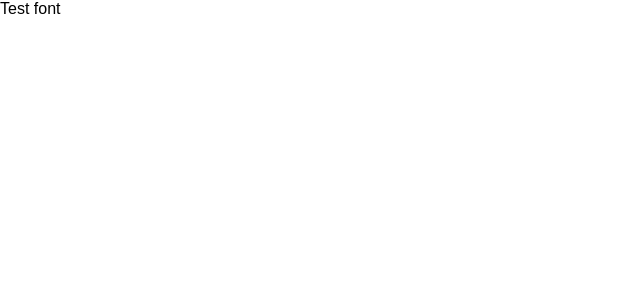
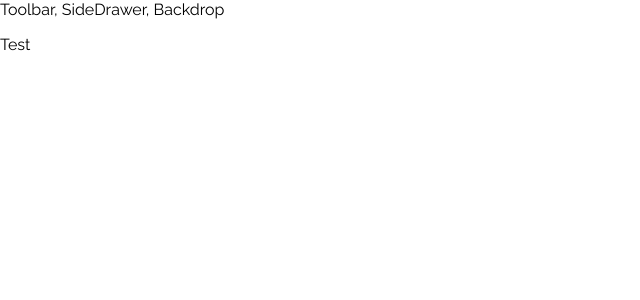
Before and after one commit to sofiapuch/burger-builder, a React (Create React App) app: page / in a window 1280 px wide. Shown: the top 300 px of the page, without its empty margins (0-640 px from the left). Built offline with nearby package versions, Linux system fonts and the light colour scheme.

Commit message:
Added hoc component, changed App to class-based component

```diff
--- a/src/App.js
+++ b/src/App.js
@@ -1,7 +1,17 @@
-function App() {
-  return (
-    <div className="App">Test font</div>
-  );
+import React, { Component } from 'react';
+
+import Layout from './components/Layout/index';
+
+class App extends Component {
+    render() {
+        return (
+            <div>
+                <Layout>
+                    <p>Test</p>
+                </Layout>
+            </div>
+        );
+    }
 }
 
 export default App;
--- /dev/null
+++ b/src/components/Layout/index.js
@@ -0,0 +1,17 @@
+import React from 'react';
+
+import Aux from '../../hoc/Aux';
+
+const layout = ( props ) => {
+
+    return (
+        <Aux>
+            <div>Toolbar, SideDrawer, Backdrop</div>
+            <main>
+                {props.children}
+            </main>
+        </Aux>
+    )
+};
+
+export default layout;
--- /dev/null
+++ b/src/hoc/Aux.js
@@ -0,0 +1,3 @@
+const aux = (props) => props.children;
+
+export default aux;
--- a/src/index.css
+++ b/src/index.css
@@ -1,6 +1,6 @@
 body {
   margin: 0;
-  font-family: sans-serif;
+  font-family: 'Raleway', sans-serif;
   -webkit-font-smoothing: antialiased;
   -moz-osx-font-smoothing: grayscale;
 }
```
